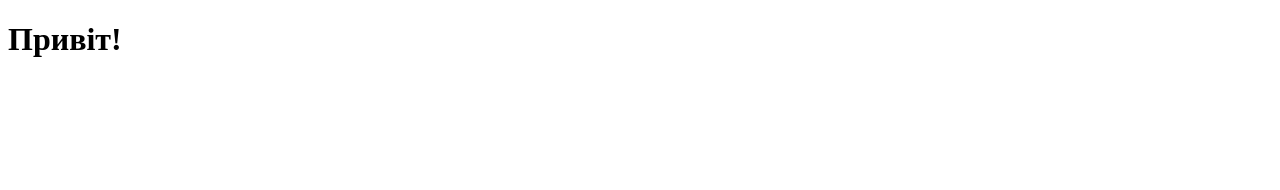
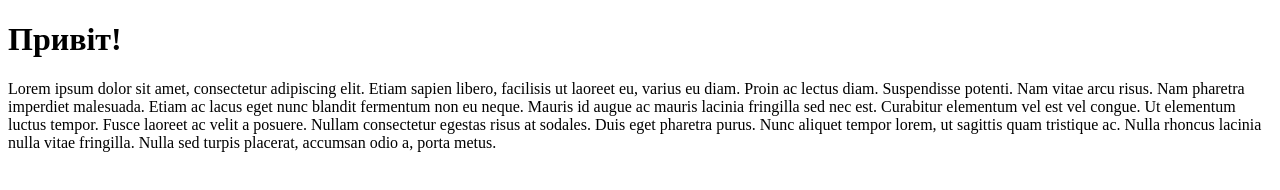
Before and after one commit to Stella-Nahnybida/GitTutorial, a plain HTML site: page index.html in a window 1280 px wide. Drawn offline with Linux system fonts and the light colour scheme.

Commit message:
Update index.html
Lorem ipsum

```diff
--- a/index.html
+++ b/index.html
@@ -10,7 +10,13 @@
 
 <body>
     <h1>Привіт!</h1>
-
+    <p>Lorem ipsum dolor sit amet, consectetur adipiscing elit. Etiam sapien libero, facilisis ut laoreet eu, varius eu
+        diam. Proin ac lectus diam. Suspendisse potenti. Nam vitae arcu risus. Nam pharetra imperdiet malesuada. Etiam
+        ac lacus eget nunc blandit fermentum non eu neque. Mauris id augue ac mauris lacinia fringilla sed nec est.
+        Curabitur elementum vel est vel congue. Ut elementum luctus tempor. Fusce laoreet ac velit a posuere. Nullam
+        consectetur egestas risus at sodales. Duis eget pharetra purus. Nunc aliquet tempor lorem, ut sagittis quam
+        tristique ac. Nulla rhoncus lacinia nulla vitae fringilla. Nulla sed turpis placerat, accumsan odio a, porta
+        metus.</p>
 </body>
 
 </html>
```
